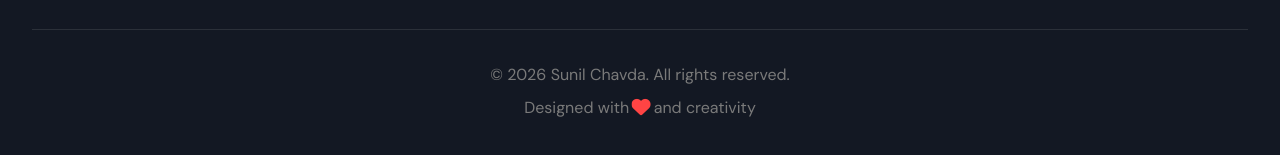
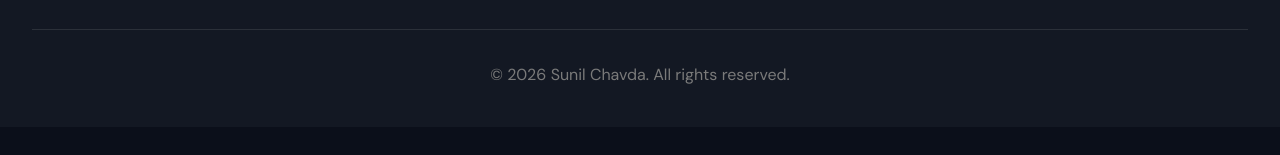
Before and after one commit to hirenkanzariya01/Graphic-designer-potfolio, a plain HTML site: page index.html in a window 1280 px wide. Shown: the part 5957-6112 px from the top of the page. After the commit the page ends 6084 px from the top, so only its background shows below. Drawn offline with Linux system fonts and the light colour scheme.

Commit message:
Remove design credit from footer

```diff
--- a/index.html
+++ b/index.html
@@ -408,7 +408,7 @@
 
             <div class="footer-bottom">
                 <p>&copy; <span id="currentYear"></span> <span class="footer-name"></span>. All rights reserved.</p>
-                <p>Designed with <i class="fas fa-heart"></i> and creativity</p>
+
             </div>
         </div>
     </footer>
```
